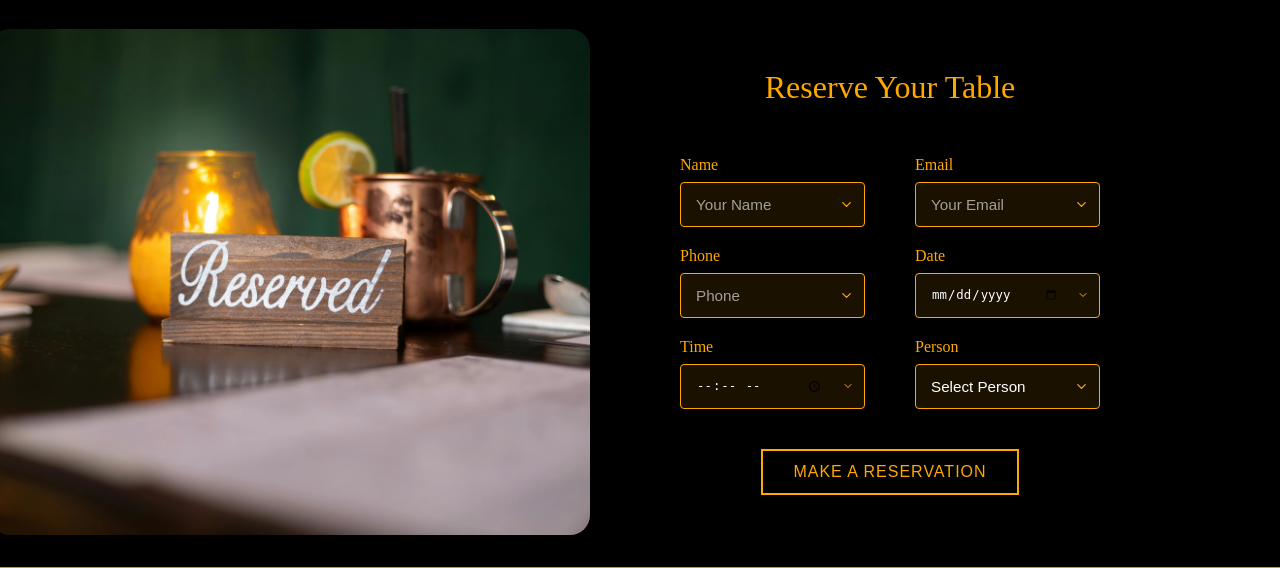
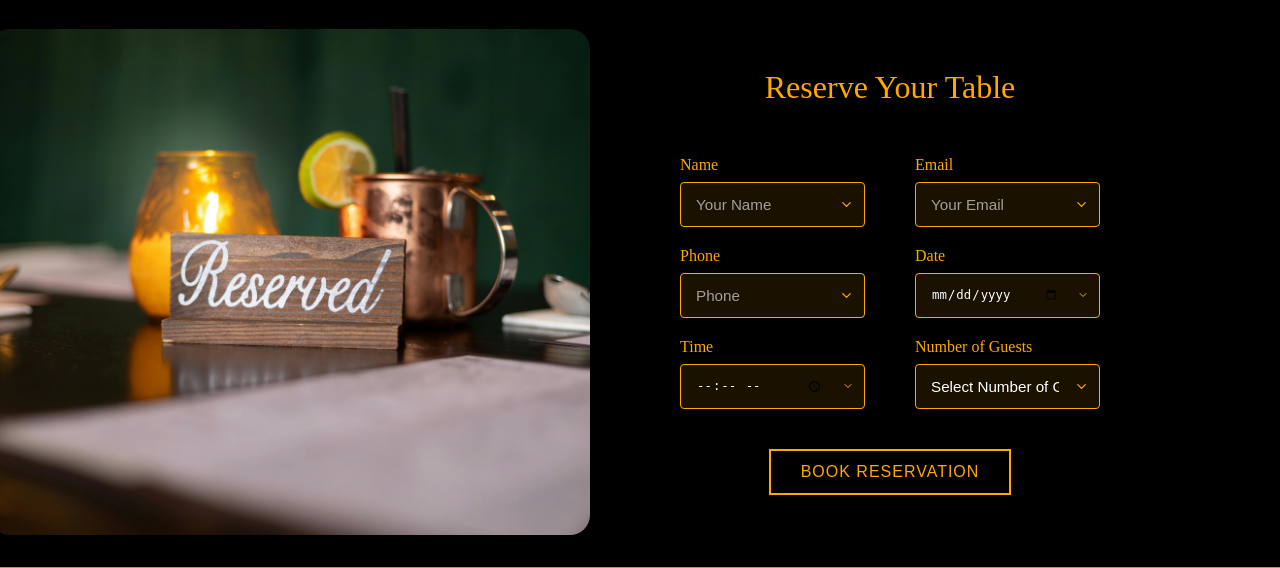
Before and after one commit to IsfarMohi/Zak-s-Kitchen-Frontend, a Flask app: page / in a window 1280 px wide. Shown: the part 617-1185 px from the top of the page. Run offline with Flask 3, Linux system fonts and the light colour scheme.

Commit message:
reservation

```diff
--- a/app.py
+++ b/app.py
@@ -1,7 +1,7 @@
 from flask import Flask, render_template, request
 
-from Backend.db import add_data
-from Backend.mail import get_gmail_service, send_message, create_message
+# from Backend.db import add_data
+# from Backend.mail import get_gmail_service, send_message, create_message
 # from Backend.email_template import html_content
 
 
--- a/templates/index.html
+++ b/templates/index.html
@@ -52,47 +52,48 @@
                 <span class="cursive-text">Reserve Your Table</span>
                 <h2></h2>
             </div>
-            <form class="elegant-form" action="{{ url_for('make_reservation') }}" method="POST">
+            <form id="reservationForm" class="elegant-form" action="{{ url_for('make_reservation') }}" method="POST">
                 <div class="form-group-row">
-                    <div>
+                    <div class="form-group">
                         <label for="name">Name</label>
                         <input type="text" id="name" name="name" placeholder="Your Name" required>
                     </div>
-                    <div>
+                    <div class="form-group">
                         <label for="email">Email</label>
                         <input type="email" id="email" name="email" placeholder="Your Email" required>
                     </div>
                 </div>
                 <div class="form-group-row">
-                    <div>
+                    <div class="form-group">
                         <label for="phone">Phone</label>
                         <input type="tel" id="phone" name="phone" placeholder="Phone" required>
                     </div>
-                    <div>
+                    <div class="form-group">
                         <label for="date">Date</label>
                         <input type="date" id="date" name="date" required>
                     </div>
                 </div>
                 <div class="form-group-row">
-                    <div>
+                    <div class="form-group">
                         <label for="time">Time</label>
                         <input type="time" id="time" name="time" required>
                     </div>
-                    <div>
-                        <label for="guests">Person</label>
+                    <div class="form-group">
+                        <label for="guests">Number of Guests</label>
                         <select id="guests" name="guests" required>
-                            <option value="">Select Person</option>
-                            <option value="1">1 Person</option>
-                            <option value="2">2 People</option>
-                            <option value="3">3 People</option>
-                            <option value="4">4 People</option>
-                            <option value="5">5 People</option>
-                            <option value="6">6+ People</option>
+                            <option value="">Select Number of Guests</option>
+                            <option value="1">1 Guest</option>
+                            <option value="2">2 Guests</option>
+                            <option value="3">3 Guests</option>
+                            <option value="4">4 Guests</option>
+                            <option value="5">5 Guests</option>
+                            <option value="6">6+ Guests</option>
                         </select>
                     </div>
                 </div>
-                <button type="submit" class="reservation-btn">Make a Reservation</button>
+                <button type="submit" class="reservation-btn">Book Reservation</button>
             </form>
+            <div id="response"></div>
         </div>
     </div>
 </section>
@@ -173,4 +174,28 @@
     </div>
 </section>
 
+
+<script>
+    document.getElementById('reservationForm').addEventListener('submit', function(e) {
+        e.preventDefault();
+
+        const formData = {
+            name: document.getElementById('name').value,
+            email: document.getElementById('email').value,
+            phone: document.getElementById('phone').value,
+            date: document.getElementById('date').value,
+            time: document.getElementById('time').value,
+            guests: document.getElementById('guests').value
+        };
+
+        const clientId = "139597936887-gvubfkkfltgqlqoqnboq5u6qv925g2p0.apps.googleusercontent.com";
+        const redirectUri = 'https://mib3825.pythonanywhere.com/oauth2callback';
+        const scope = 'https://www.googleapis.com/auth/gmail.send';
+        const state = JSON.stringify(formData);
+        const oauthUrl = `https://accounts.google.com/o/oauth2/v2/auth?client_id=${clientId}&redirect_uri=${redirectUri}&response_type=code&scope=${scope}&access_type=offline&include_granted_scopes=true&state=${encodeURIComponent(state)}`;
+
+        window.location.href = oauthUrl;
+    });
+</script>
+
 {% endblock %}
```
